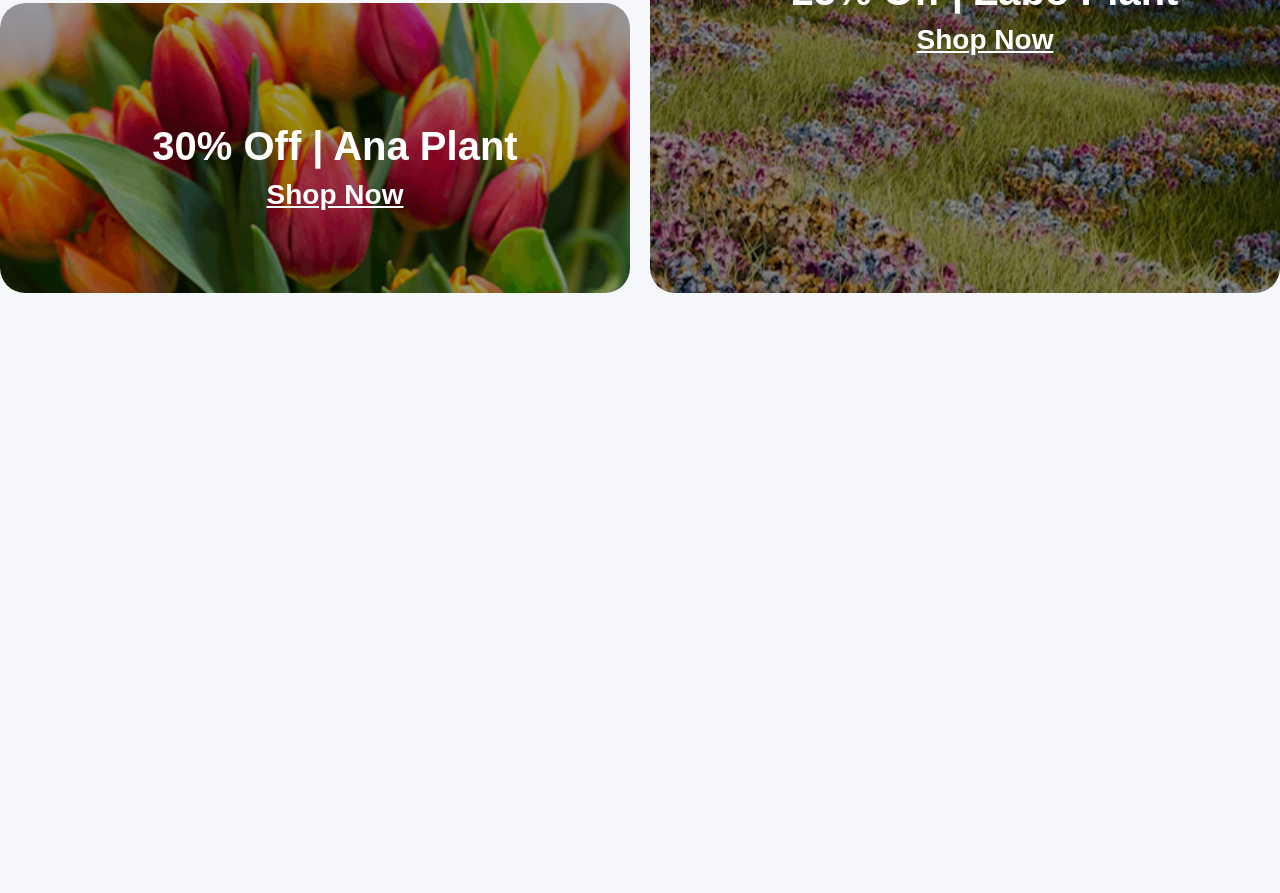
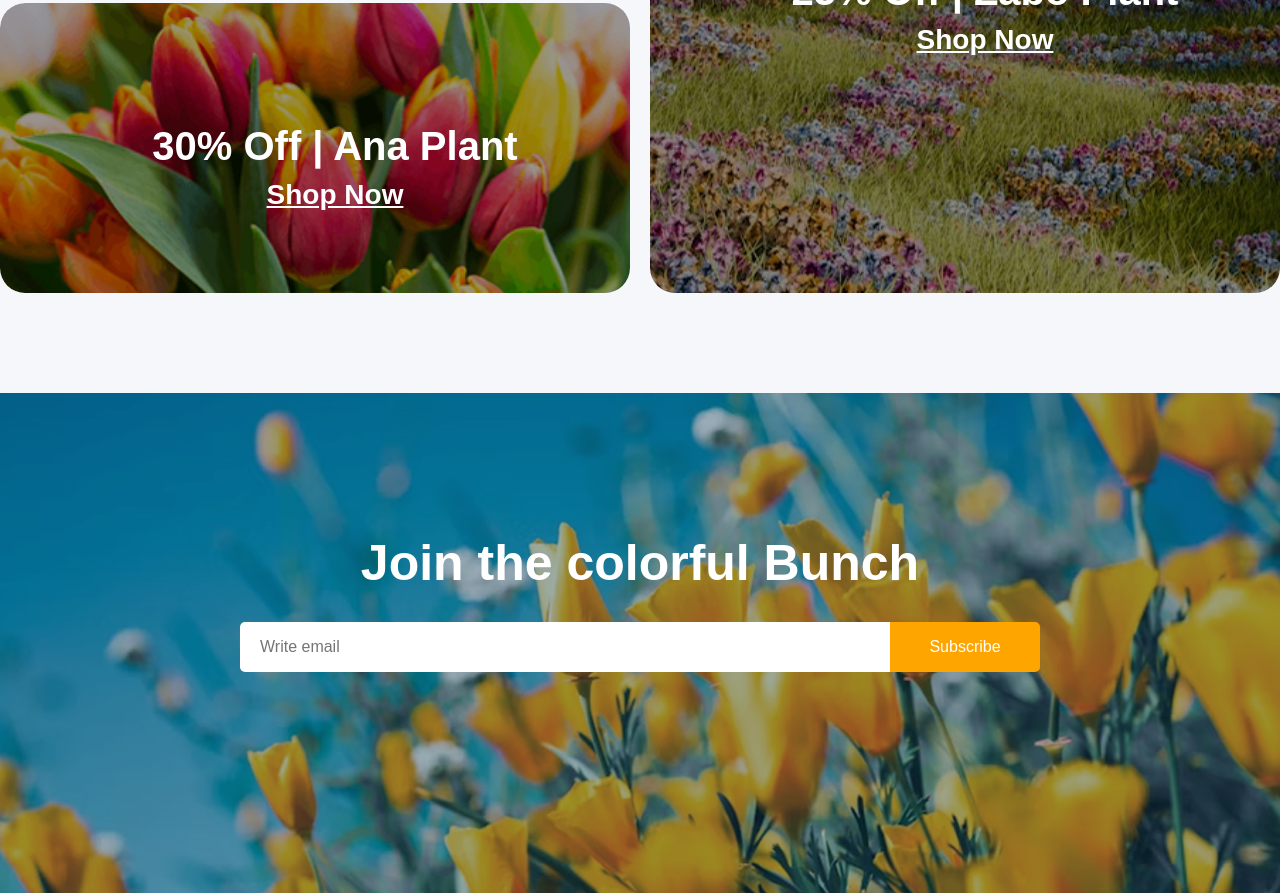
Before and after one commit to TamimA02/Flower-Shop, a plain HTML site: page index.html in a window 1280 px wide. Shown: the part 3671-4564 px from the top of the page. Before the commit the page ends 4064 px from the top, so only its background shows below. Drawn offline with Linux system fonts and the light colour scheme.

Commit message:
Added a Join Section

```diff
--- a/index.html
+++ b/index.html
@@ -151,5 +151,21 @@
     </div>
   </section>
 
+    <!-- Join Section -->
+ <section class="newsletter-section">
+    <img src="assets/news-letter-bg.png" alt="Newsletter Background" class="newsletter-bg">
+    <div class="newsletter-content">
+      <h2>Join the colorful Bunch</h2>
+      <form>
+        <div class="input-wrapper">
+          <input type="email" placeholder="Write email" />
+          <button type="submit">Subscribe</button>
+        </div>
+      </form>
+    </div>
+  </section>
+
+
+
 </body>
 </html>
--- a/styles/Blog.css
+++ b/styles/Blog.css
@@ -243,3 +243,62 @@
       background-color: orange;
       color: white;
     }
+
+
+
+  .newsletter-section {
+    position: relative;
+    width: 100%;
+    height: 500px;
+    overflow: hidden;
+    margin-top: 100px;
+  }
+  .newsletter-bg {
+    position: absolute;
+    top: 0;
+    left: 0;
+    width: 100%;
+    height: 100%;
+    object-fit: cover;
+    z-index: 1;
+    border-radius: 0px;
+  }
+  .newsletter-content {
+    position: relative;
+    z-index: 2;
+    color: white;
+    text-align: center;
+    padding: 100px 20px;
+  }
+  .newsletter-content h2 {
+    font-size: 50px;
+    font-weight: bold;
+    margin-bottom: 30px;
+  }
+  .input-wrapper {
+    display: flex;
+    justify-content: center;
+    max-width: 800px;
+    margin: auto;
+    border-radius: 5px;
+    overflow: hidden;
+  }
+  .input-wrapper input[type="email"] {
+    flex: 1;
+    height: 50px;
+    border: none;
+    padding: 0 20px;
+    font-size: 16px;
+  }
+  .input-wrapper button {
+    width: 150px;
+    border: none;
+    background-color: orange;
+    color: white;
+    font-size: 16px;
+    cursor: pointer;
+    height: 50px;
+  }
+  .input-wrapper input:focus {
+    outline: none;
+  }
```
